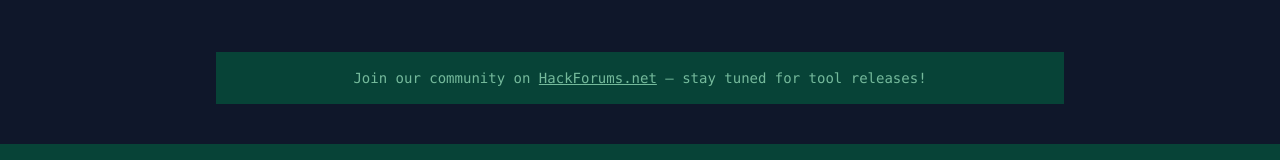
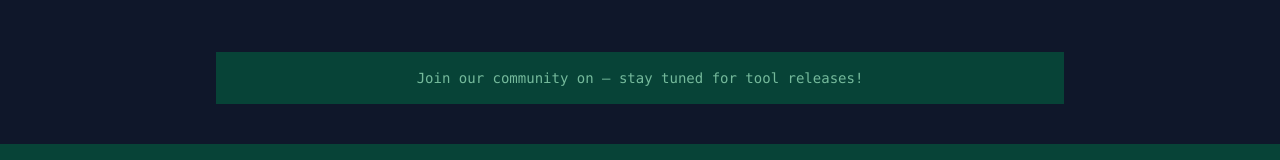
Before and after one commit to nullstrike-dev/Landing-page, a Next.js app: page / in a window 1280 px wide. Shown: the part 918-1078 px from the top of the page. Built offline with nearby package versions, Linux system fonts and the light colour scheme.

Commit message:
Update page.tsx

```diff
--- a/app/page.tsx
+++ b/app/page.tsx
@@ -36,14 +36,7 @@
       {/* Footer */}
       <footer className="bg-[#064e3b] text-[#8ee3b8] opacity-80 text-center p-4 text-sm">
         Join our community on{' '}
-        <a
-          href="https://hackforums.net"
-          target="_blank"
-          rel="noopener noreferrer"
-          className="underline hover:text-[#22c55e]"
-        >
-          HackForums.net
-        </a>{' '}
+        {' '}
         — stay tuned for tool releases!
       </footer>
     </div>
```
